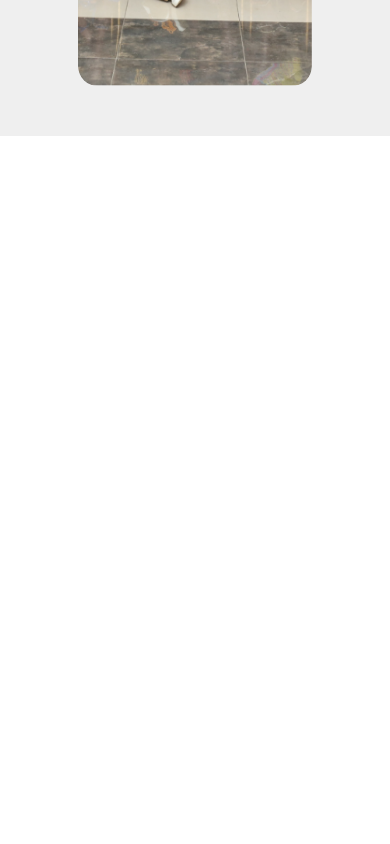
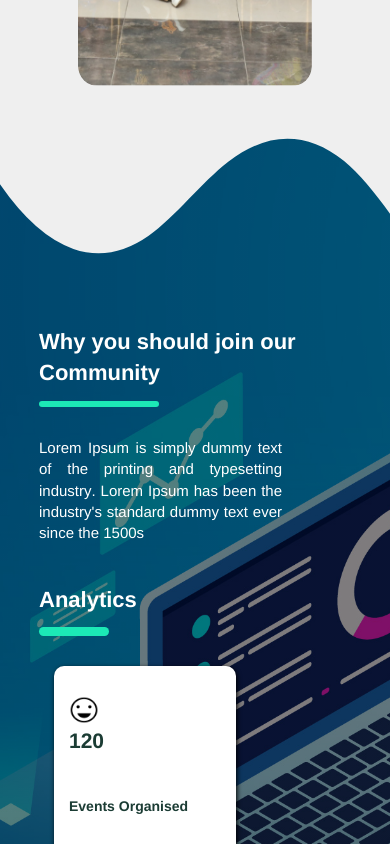
Before and after one commit to wtm-buea/WTM-official-website, a React (Create React App) app: page / in a window 390 px wide. Shown: the part 3500-4344 px from the top of the page. Before the commit the page ends 3636 px from the top, so only its background shows below. Built offline with nearby package versions, Linux system fonts and the light colour scheme.

Commit message:
made the join-our-community section responsive

```diff
--- a/src/components/LandingPage/ComponentFive/ComponentFive.jsx
+++ b/src/components/LandingPage/ComponentFive/ComponentFive.jsx
@@ -29,23 +29,21 @@ function ComponentFive() {
   ];
   return (
     <div className="mainBox">
-      <div
-        style={{
-          width: "100vw",
-        }}
+      <div className="custom-shape-divider-top-1659920465">
+        <svg
+          data-name="Layer 1"
+          xmlns="http://www.w3.org/2000/svg"
+          viewBox="0 0 1200 120"
+          preserveAspectRatio="none"
         >
-        <div className="custom-shape-divider-top-1659920465">
-          <svg data-name="Layer 1" xmlns="http://www.w3.org/2000/svg" viewBox="0 0 1200 120" preserveAspectRatio="none">
-            <path d="M321.39,56.44c58-10.79,114.16-30.13,172-41.86,82.39-16.72,168.19-17.73,250.45-.39C823.78,31,906.67,72,985.66,92.83c70.05,18.48,146.53,26.09,214.34,3V0H0V27.35A600.21,600.21,0,0,0,321.39,56.44Z" className="shape-fill"></path>
+          <path
+            d="M321.39,56.44c58-10.79,114.16-30.13,172-41.86,82.39-16.72,168.19-17.73,250.45-.39C823.78,31,906.67,72,985.66,92.83c70.05,18.48,146.53,26.09,214.34,3V0H0V27.35A600.21,600.21,0,0,0,321.39,56.44Z"
+            className="shape-fill"
+          ></path>
         </svg>
       </div>
-        <div className="main" style={{ paddingTop: 200, paddingBottom: 30 }}>
-
+      <div className="main">
         <div
-            style={{
-              margin: "0 auto",
-              width: "80vw",
-            }}
         >
           <div>
             <p className="heading text-white font-weight-bold">
@@ -53,10 +51,12 @@ function ComponentFive() {
             </p>
             <span
               className="underline-large"
-                style={{ marginTop: "-38px" }}
+              style={{ marginTop: "-3.8rem" }}
             ></span>
           </div>
-            <p className="mt-5 pr-5" style={{ fontWeight: 500, fontSize: "25px", color: "#fff", textAlign: "justify", width: "60vw" }}>
+          <p
+            className="mt-5 pr-5 body-details"
+          >
             Lorem Ipsum is simply dummy text of the printing and typesetting
             industry. Lorem Ipsum has been the industry's standard dummy text
             ever since the 1500s
@@ -80,7 +80,7 @@ function ComponentFive() {
                     boxShadow: "1px 2px 5px rgba(0,0,0,1.25)",
                   }}
                 >
-                    <img src={data.icon} className="img" alt="icon" />
+                  <img src={data.icon} className="data-icon" alt="icon" />
                   <p className="font-weight-bold num">{data.num}</p>
                   <p className="font-weight-bold title">{data.title}</p>
                 </div>
@@ -90,7 +90,6 @@ function ComponentFive() {
         </div>
       </div>
     </div>
-    </div>
   );
 }
 
--- a/src/components/LandingPage/ComponentFive/Componentfive.css
+++ b/src/components/LandingPage/ComponentFive/Componentfive.css
@@ -1,6 +1,7 @@
 .mainBox {
   position: relative;
 }
+
 .custom-shape-divider-top-1659920465 {
     position: absolute;
     top: 0;
@@ -33,49 +34,66 @@
   background-repeat: no-repeat;
   background-position: center center;
   background-size: cover;
-  /* filter: brightness(0.6); */
+  padding-top: 20rem;
+  padding-bottom: 3rem;
+}
+
+.main div {
+  margin: 0 auto;
+  width: 80vw;
+}
+
+.main .body-details {
+  font-weight: 500;
+  font-size: 2.2rem;
+  color: #fff;
+  text-align: justify;
+  width: 70vw;
 }
 
 .num {
   color: #1b3c34;
-  font-size: 32px;
+  font-size: 3.2rem;
 }
 
-.img {
-  width: 45px;
+.data-icon {
+  width: 4.5rem;
 }
 
 .title {
   color: #1b3c34;
-  font-size: 18px;
+  font-size: 1.8rem;
   align-items: center;
 }
+
 .heading {
-  font-size: 32px;
+  font-size: 4rem;
 }
 
-@media only screen and (max-width: 750px) {
+@media only screen and (max-width: 768px) {
   .num {
-    font-size: 21px;
+    font-size: 2.1rem;
+    margin-top: .2rem;
   }
 
   .title {
     color: #1b3c34;
-    font-size: 14px;
+    font-size: 1.4rem;
     align-items: center;
   }
-  .img {
-    width: 30px;
+
+  .data-icon {
+    width: 3rem;
   }
-  .lorem {
-    font-size: 14px;
+
+  p.heading {
+    font-size: 2.2rem;
   }
-  .heading {
-    font-size: 22px;
+
+  .main .body-details {
+    font-size: 1.5rem;
   }
-  /* .main {
-    height: auto;
-  } */
+
 }
 
 @media only screen and (max-width: 570px) {
--- a/src/components/LandingPage/ComponentFour/Comp4.css
+++ b/src/components/LandingPage/ComponentFour/Comp4.css
@@ -6,7 +6,7 @@
 
 .section-image {
     width: 100%;
-    justify-content: space-between;
+    justify-content: space-around;
 }
 
 img.group-image1, img.group-image2 {
--- a/src/components/LandingPage/LandingPage.jsx
+++ b/src/components/LandingPage/LandingPage.jsx
@@ -14,8 +14,8 @@ function LandingPage() {
             <Comp2 />
             <Comp3 />
             <Comp4 />
-            {/*<Comp5 />
-            <Comp6 />
+            <Comp5 />
+            {/*<Comp6 />
             <Comp7 /> */}
         </>
     )
```
Lines whose indentation alone changed are shown as unchanged.
